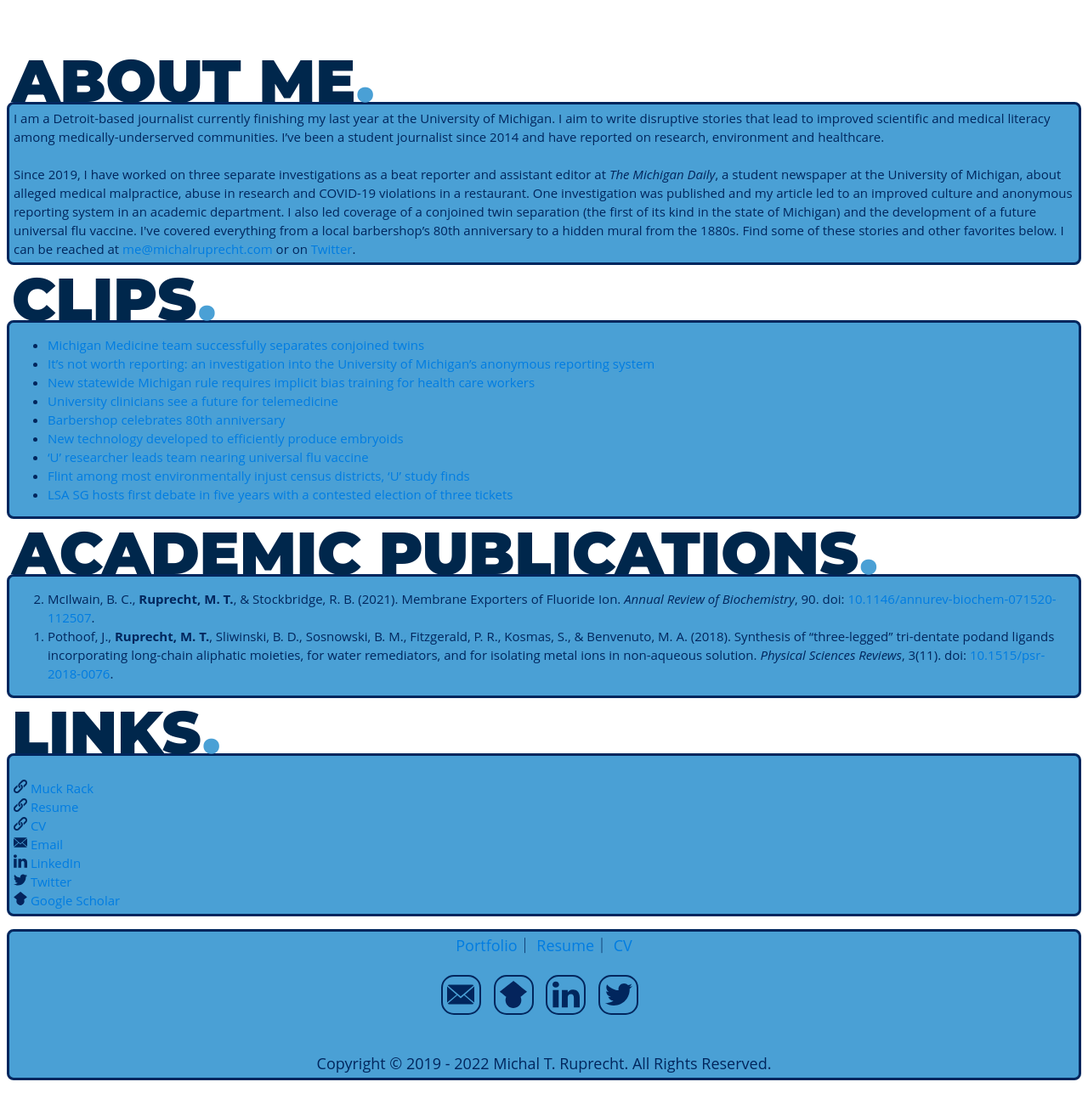
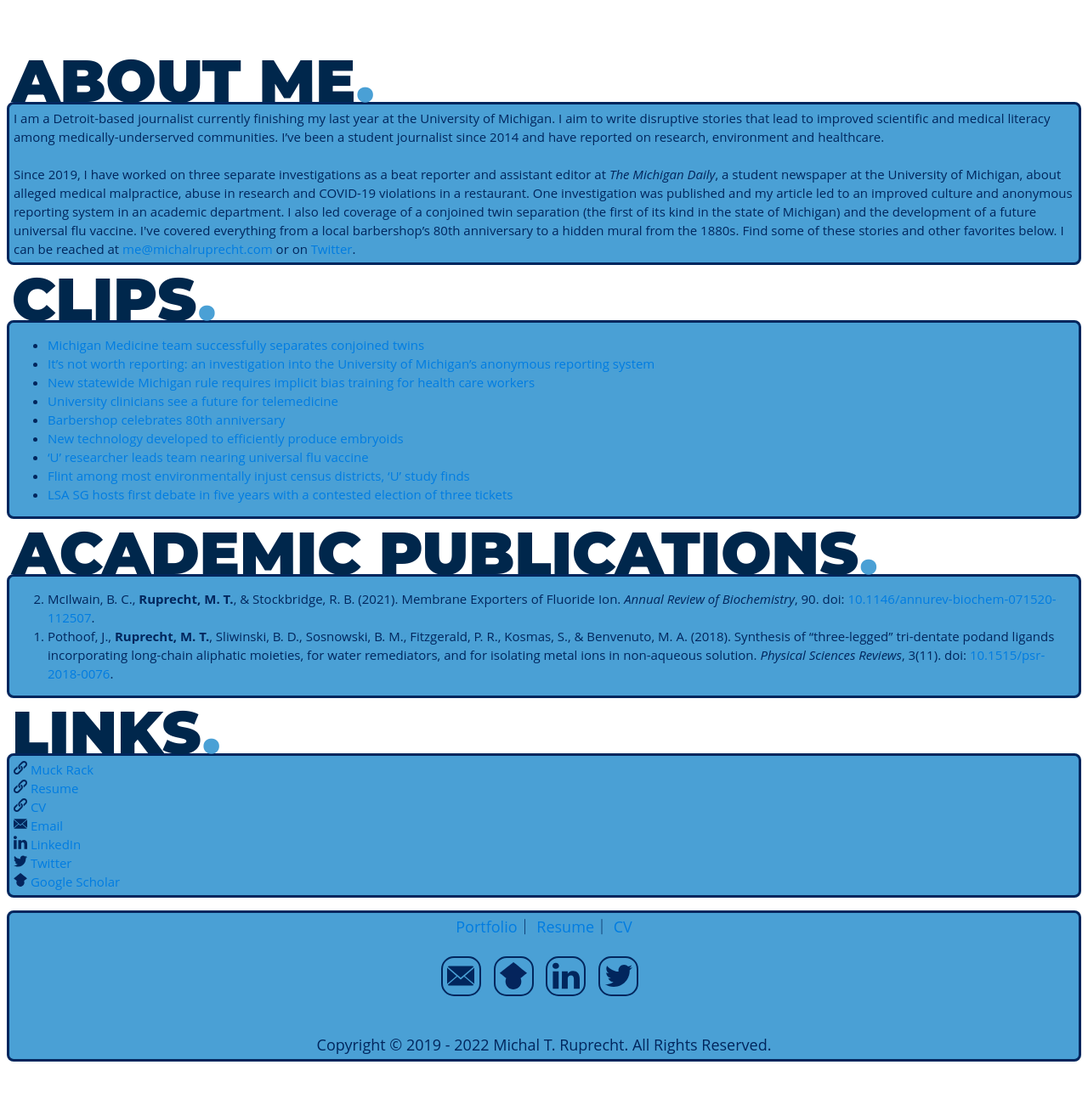
Before and after one commit to MichalRuprecht/michalruprecht.github.io, a Jekyll site: the page built from index.html, in a window 1280 px wide. Shown: the whole page at 85% size. Built offline with Jekyll 4.4.1, drawn with Linux system fonts in a browser that asks for light colours; after the commit the page ends 1265 px from its top, so only the background shows below that.

Commit message:
Update index.html

```diff
--- a/index.html
+++ b/index.html
@@ -51,7 +51,7 @@ title: Home - Michal Ruprecht
           </div>
         <div class="college">
           <h3>
-            <br /><img src="https://michalruprecht.com/assets/icons/link.svg" alt="resume" style="width:16px;"><a href="https://muckrack.com/michalruprecht" target="_blank"> Muck Rack</a>
+            <img src="https://michalruprecht.com/assets/icons/link.svg" alt="resume" style="width:16px;"><a href="https://muckrack.com/michalruprecht" target="_blank"> Muck Rack</a>
             <br /><img src="https://michalruprecht.com/assets/icons/link.svg" alt="resume" style="width:16px;"><a href="http://resume.michalruprecht.com" target="_blank"> Resume</a>
             <br /><img src="https://michalruprecht.com/assets/icons/link.svg" alt="resume" style="width:16px;"><a href="http://cv.michalruprecht.com" target="_blank"> CV</a>
             <br /><img src="https://michalruprecht.com/assets/icons/mail.svg" alt="EMail" style="width:16px;"><a href="mailto:me@michalruprecht.com" target="_blank"> Email</a>
```
